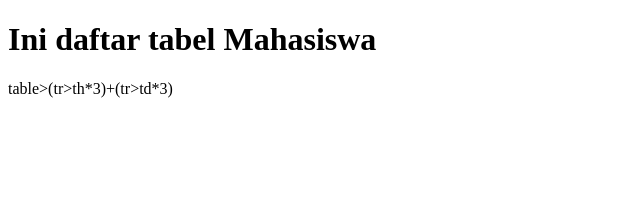
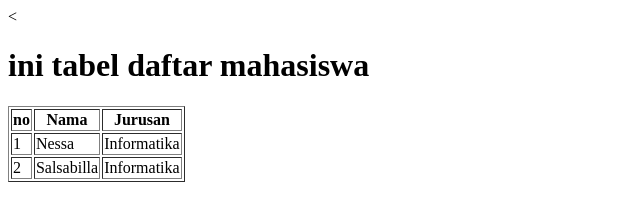
Before and after one commit to nessanp/Materi_Kuliah_Smt3, a plain HTML site: page Pertemuan 2/Table.html in a window 1280 px wide. Shown: the whole page, without its empty margins (0-640 px from the left). Drawn offline with Linux system fonts and the light colour scheme.

Commit message:
tabel.html

```diff
--- a/Pertemuan 2/Table.html
+++ b/Pertemuan 2/Table.html
@@ -1,14 +1,28 @@
-<!DOCTYPE html>
+<<!DOCTYPE html>
 <html lang="en">
 <head>
     <meta charset="UTF-8">
     <meta name="viewport" content="width=device-width, initial-scale=1.0">
-    <title>Document</title>
+    <title>Table</title>
 </head>
 <body>
-    <h1>Ini daftar tabel Mahasiswa</h1>
-    table>(tr>th*3)+(tr>td*3)
-
-
+    <h1>ini tabel daftar mahasiswa</h1>
+    <table border="1">
+        <tr>
+            <th>no</th>
+            <th>Nama</th>
+            <th>Jurusan</th>
+        </tr>
+        <tr>
+            <td>1</td>
+            <td>Nessa</td>
+            <td>Informatika</td>
+        </tr>
+        <tr>
+            <td>2</td>
+            <td>Salsabilla</td>
+            <td>Informatika</td>
+        </tr>
+    </table>
 </body>
 </html>
```
